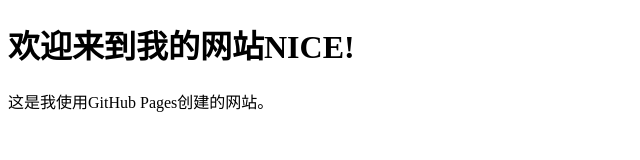
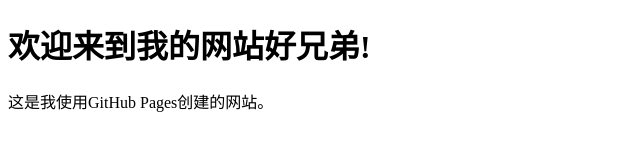
Before and after one commit to XiaoxianPang/test, a plain HTML site: page index.html in a window 1280 px wide. Shown: the whole page, without its empty margins (0-640 px from the left). Drawn offline with Linux system fonts and the light colour scheme.

Commit message:
Update index.html

```diff
--- a/index.html
+++ b/index.html
@@ -4,7 +4,7 @@
     <title>我的GitHub Pages网站</title>
 </head>
 <body>
-    <h1>欢迎来到我的网站NICE!</h1>
+    <h1>欢迎来到我的网站好兄弟!</h1>
     <p>这是我使用GitHub Pages创建的网站。</p>
 </body>
 </html>
```
